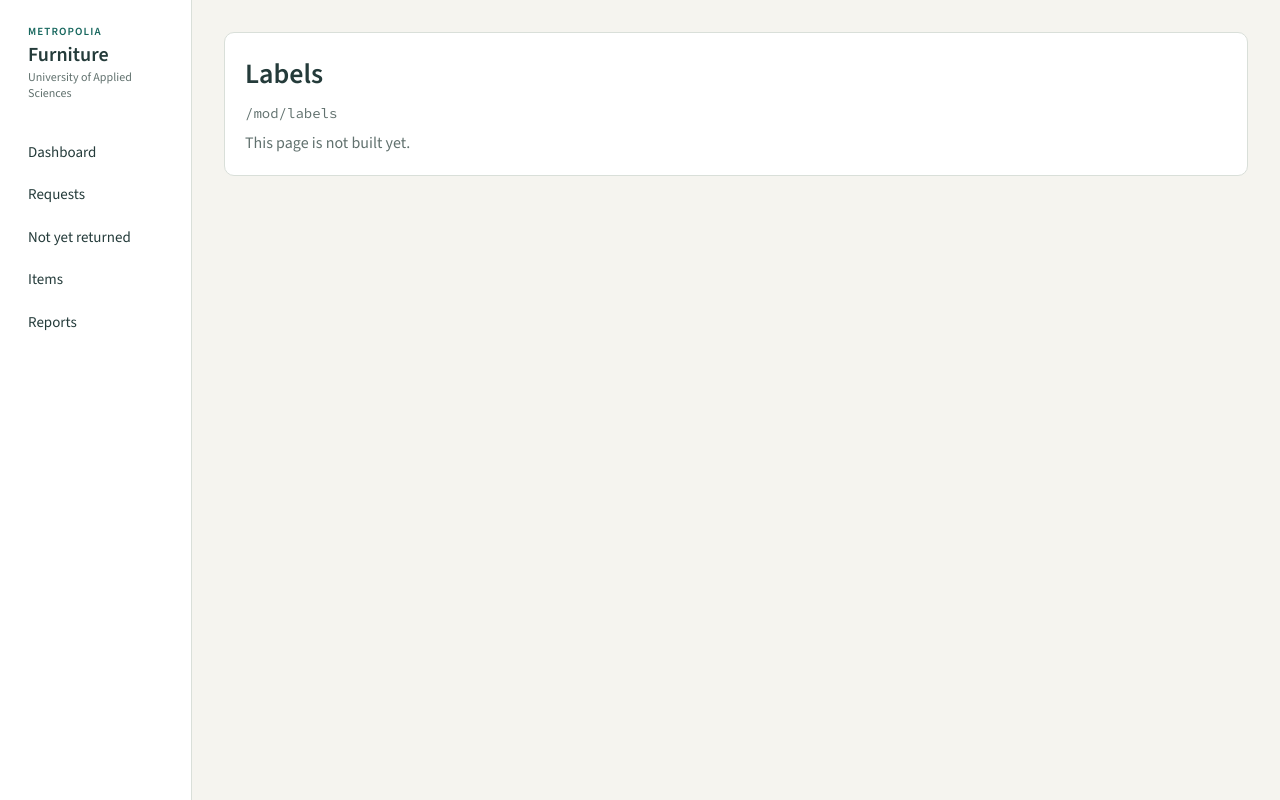
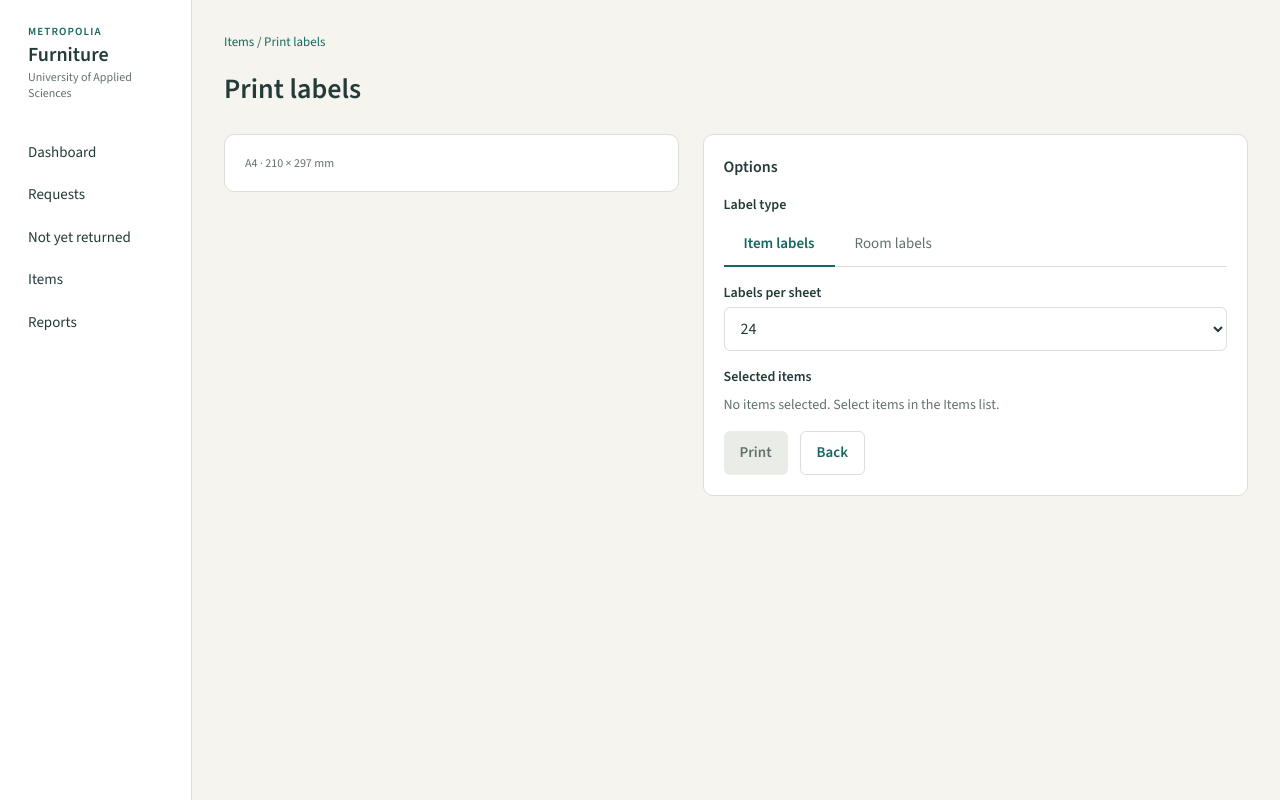
Before and after one commit to kajithebe/managing-furniture, a React (Vite) app in the folder client/: page /mod/labels in a window 1280 px wide. Built offline with nearby package versions, Linux system fonts and the light colour scheme.

Commit message:
feat: add Print labels page with label type and selection options

```diff
--- /dev/null
+++ b/client/src/api/labels.js
@@ -0,0 +1,13 @@
+// Label data for the M8 "Print labels" page (02 › API contract, moderator).
+// Each label comes with its QR code as a data: image (qrImage).
+import { api } from './client.js';
+
+// codes: ['MP-00123', …] → { data: [{ code, name, homeRoom, qrImage }] }
+export function getItemLabels(codes, options) {
+  return api.get(`/labels/items?codes=${encodeURIComponent(codes.join(','))}`, options);
+}
+
+// ids: [1, 2] → { data: [{ id, name, building, campus, qrImage }] }
+export function getRoomLabels(ids, options) {
+  return api.get(`/labels/rooms?ids=${encodeURIComponent(ids.join(','))}`, options);
+}
--- /dev/null
+++ b/client/src/pages/LabelsPage.jsx
@@ -0,0 +1,268 @@
+// M8 "Print labels" (design-screens, desktop page 11). Moderators and admins.
+// Opened with the selection in the address, so the Items list (MF-28) and room settings (MF-30)
+// only need a link:
+//   /mod/labels?type=items&codes=MP-00123,MP-00124
+//   /mod/labels?type=rooms&ids=1,2
+// Removing an entry with × updates the address, so a page reload keeps the selection.
+import { useEffect, useState } from 'react';
+import { Link, useLocation, useNavigate, useSearchParams } from 'react-router-dom';
+import { getItemLabels, getRoomLabels } from '../api/labels.js';
+import Button from '../components/ui/Button.jsx';
+import Card from '../components/ui/Card.jsx';
+
+// Labels per sheet: the design shows 24 (item labels) and 12 (room labels).
+// The second option of each list needs team agreement.
+const TYPES = {
+  items: {
+    tab: 'Item labels',
+    param: 'codes',
+    heading: 'Selected items',
+    perSheet: [24, 12],
+    load: getItemLabels,
+  },
+  rooms: {
+    tab: 'Room labels',
+    param: 'ids',
+    heading: 'Selected rooms',
+    perSheet: [12, 4],
+    load: getRoomLabels,
+  },
+};
+
+const focusRing =
+  'focus-visible:outline focus-visible:outline-2 focus-visible:outline-offset-2 focus-visible:outline-brand';
+
+// "MP-00123,mp-00124,,MP-00123" → ['MP-00123', 'MP-00124']
+function readCodes(value) {
+  const codes = (value ?? '')
+    .split(',')
+    .map((code) => code.trim().toUpperCase())
+    .filter(Boolean);
+  return [...new Set(codes)];
+}
+
+// "1,2,abc" → [1, 2]
+function readIds(value) {
+  const ids = (value ?? '')
+    .split(',')
+    .map(Number)
+    .filter((id) => Number.isInteger(id) && id > 0);
+  return [...new Set(ids)];
+}
+
+// One row of the "Selected items" / "Selected rooms" list, with × to remove it.
+function SelectedRow({ removeName, onRemove, children }) {
+  return (
+    <li className="flex min-h-11 items-center justify-between gap-3 text-[15px] text-ink">
+      <span>{children}</span>
+      <button
+        type="button"
+        onClick={onRemove}
+        aria-label={`Remove ${removeName}`}
+        className={`flex h-11 w-11 items-center justify-center rounded text-sm font-semibold text-brand hover:bg-page ${focusRing}`}
+      >
+        ×
+      </button>
+    </li>
+  );
+}
+
+// M8: "Chair MP-00123" / "D569 · Karaportti · Building D"
+function rowFromLabel(type, label) {
+  if (type === 'items') {
+    return {
+      entry: label.code,
+      removeName: label.code,
+      text: (
+        <>
+          {label.name} <span className="font-mono">{label.code}</span>
+        </>
+      ),
+    };
+  }
+  return {
+    entry: label.id,
+    removeName: label.name,
+    text: `${label.name} · ${label.campus.name} · Building ${label.building.name}`,
+  };
+}
+
+// When the server could not load the labels (e.g. an unknown code), the selection is still
+// listed, so the moderator can remove the wrong entry.
+function rowFromEntry(type, entry) {
+  if (type === 'items') {
+    return { entry, removeName: entry, text: <span className="font-mono">{entry}</span> };
+  }
+  return { entry, removeName: `room ${entry}`, text: `Room ${entry}` };
+}
+
+export default function LabelsPage() {
+  const [searchParams, setSearchParams] = useSearchParams();
+  const navigate = useNavigate();
+  const location = useLocation();
+
+  const type = searchParams.get('type') === 'rooms' ? 'rooms' : 'items';
+  const config = TYPES[type];
+  const selected =
+    type === 'items' ? readCodes(searchParams.get('codes')) : readIds(searchParams.get('ids'));
+  // One text value for the effect below, so it only reloads when the selection really changes.
+  const selectionKey = `${type}:${selected.join(',')}`;
+
+  // Labels per sheet, remembered per label type while the page is open.
+  const [perSheet, setPerSheet] = useState({ items: 24, rooms: 12 });
+
+  // The last answer from the server and the selection it belongs to.
+  // While the key differs from selectionKey, the page is loading.
+  const [result, setResult] = useState({ key: null, labels: [], error: null });
+
+  useEffect(() => {
+    if (selected.length === 0) return undefined;
+
+    const controller = new AbortController();
+    config
+      .load(selected, { signal: controller.signal })
+      .then((body) => setResult({ key: selectionKey, labels: body.data, error: null }))
+      .catch((error) => {
+        if (error.name === 'AbortError') return;
+        setResult({ key: selectionKey, labels: [], error: error.message });
+      });
+
+    // Leaving the page or changing the selection cancels the old request.
+    return () => controller.abort();
+    // selectionKey already covers type and selected.
+    // eslint-disable-next-line react-hooks/exhaustive-deps
+  }, [selectionKey]);
+
+  const isEmpty = selected.length === 0;
+  const loading = !isEmpty && result.key !== selectionKey;
+  const labels = isEmpty || loading ? [] : result.labels;
+  const error = isEmpty || loading ? null : result.error;
+  const rows = error
+    ? selected.map((entry) => rowFromEntry(type, entry))
+    : labels.map((label) => rowFromLabel(type, label));
+
+  function showType(nextType) {
+    const next = new URLSearchParams(searchParams);
+    next.set('type', nextType);
+    setSearchParams(next, { replace: true });
+  }
+
+  function removeEntry(entry) {
+    const remaining = selected.filter((value) => value !== entry);
+    const next = new URLSearchParams(searchParams);
+    if (remaining.length > 0) {
+      next.set(config.param, remaining.join(','));
+    } else {
+      next.delete(config.param);
+    }
+    setSearchParams(next, { replace: true });
+  }
+
+  // Back to the page the moderator came from; the Items list when the page was opened directly.
+  function goBack() {
+    if (location.key === 'default') {
+      navigate('/mod/items');
+    } else {
+      navigate(-1);
+    }
+  }
+
+  return (
+    <div>
+      <nav aria-label="Breadcrumb" className="text-[13px] text-brand">
+        <Link to="/mod/items" className={focusRing}>
+          Items
+        </Link>{' '}
+        / Print labels
+      </nav>
+      <h1 className="mt-4 text-[28px] font-semibold text-ink">Print labels</h1>
+
+      <div className="mt-6 grid grid-cols-[minmax(0,5fr)_minmax(0,6fr)] items-start gap-6">
+        <Card>
+          <p className="text-xs text-muted">A4 · 210 × 297 mm</p>
+          {/* Sheet preview: next step (MF-09 step 4). */}
+        </Card>
+
+        <Card>
+          <h2 className="text-base font-semibold text-ink">Options</h2>
+
+          <p className="mt-4 text-sm font-semibold text-ink">Label type</p>
+          <div role="tablist" aria-label="Label type" className="mt-2 flex border-b border-line">
+            {Object.entries(TYPES).map(([key, { tab }]) => (
+              <button
+                key={key}
+                type="button"
+                role="tab"
+                aria-selected={type === key}
+                onClick={() => showType(key)}
+                className={`-mb-px h-11 border-b-2 px-5 text-[15px] ${focusRing} ${
+                  type === key
+                    ? 'border-brand font-semibold text-brand'
+                    : 'border-transparent text-muted hover:text-ink'
+                }`}
+              >
+                {tab}
+              </button>
+            ))}
+          </div>
+
+          <div className="mt-4 flex flex-col gap-1">
+            <label htmlFor="labels-per-sheet" className="text-sm font-semibold text-ink">
+              Labels per sheet
+            </label>
+            <select
+              id="labels-per-sheet"
+              value={perSheet[type]}
+              onChange={(event) => setPerSheet({ ...perSheet, [type]: Number(event.target.value) })}
+              className={`h-11 w-full rounded border border-line bg-surface px-3 text-base text-ink ${focusRing}`}
+            >
+              {config.perSheet.map((count) => (
+                <option key={count} value={count}>
+                  {count}
+                </option>
+              ))}
+            </select>
+          </div>
+
+          <h3 className="mt-4 text-sm font-semibold text-ink">{config.heading}</h3>
+          {isEmpty && (
+            // Not in the design: needs team agreement.
+            <p className="mt-2 text-sm text-muted">
+              {type === 'items'
+                ? 'No items selected. Select items in the Items list.'
+                : 'No rooms selected. Select rooms in Settings › Locations.'}
+            </p>
+          )}
+          {loading && <p className="mt-2 text-sm text-muted">Loading…</p>}
+          {error && (
+            <p role="alert" className="mt-2 text-sm text-danger">
+              ! {error}
+            </p>
+          )}
+          {rows.length > 0 && (
+            <ul className="mt-1">
+              {rows.map(({ entry, removeName, text }) => (
+                <SelectedRow
+                  key={entry}
+                  removeName={removeName}
+                  onRemove={() => removeEntry(entry)}
+                >
+                  {text}
+                </SelectedRow>
+              ))}
+            </ul>
+          )}
+
+          <div className="mt-4 flex gap-3">
+            <Button onClick={() => window.print()} disabled={labels.length === 0}>
+              Print
+            </Button>
+            <Button variant="secondary" onClick={goBack}>
+              Back
+            </Button>
+          </div>
+        </Card>
+      </div>
+    </div>
+  );
+}
--- a/client/src/router.jsx
+++ b/client/src/router.jsx
@@ -1,6 +1,7 @@
 import { createBrowserRouter, Navigate } from 'react-router-dom';
 import DesktopLayout from './components/layout/DesktopLayout.jsx';
 import PhoneLayout from './components/layout/PhoneLayout.jsx';
+import LabelsPage from './pages/LabelsPage.jsx';
 import NotFoundPage from './pages/NotFoundPage.jsx';
 import PlaceholderPage from './pages/PlaceholderPage.jsx';
 
@@ -36,7 +37,7 @@ export const router = createBrowserRouter([
       { path: '/mod/items', element: placeholder('Items') },
       { path: '/mod/items/new', element: placeholder('Add item') },
       { path: '/mod/items/:code', element: placeholder('Item') },
-      { path: '/mod/labels', element: placeholder('Labels') },
+      { path: '/mod/labels', element: <LabelsPage /> },
       { path: '/mod/reports/:report', element: placeholder('Reports') },
       { path: '/admin/settings/:tab', element: placeholder('Settings') },
       { path: '/admin/users', element: placeholder('Users') },
```
